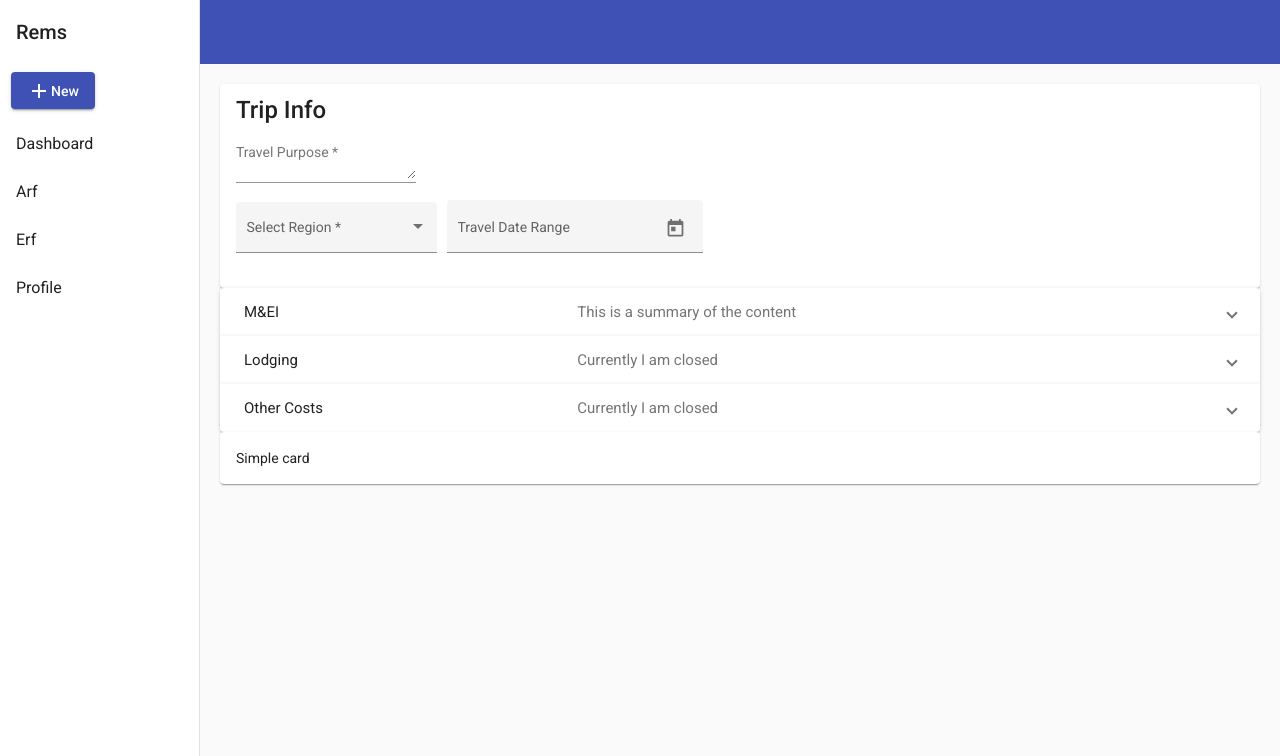
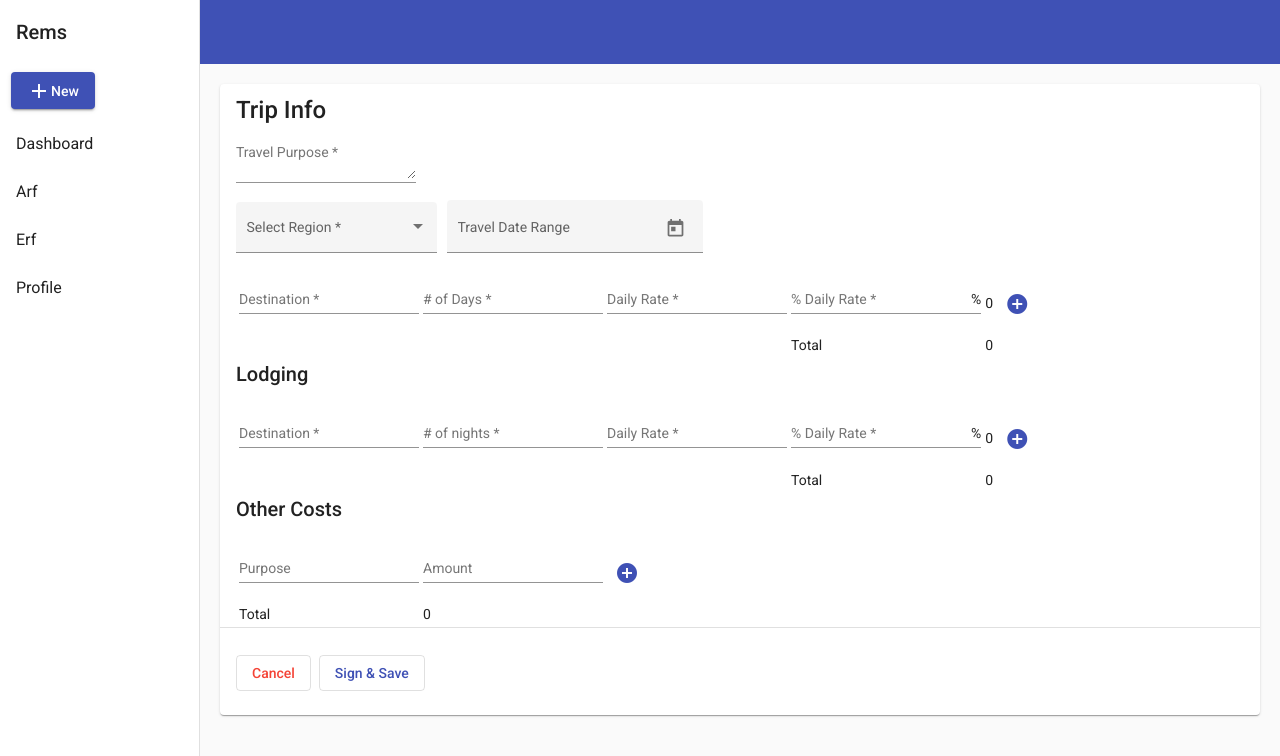
Before and after one commit to v4mpc/rems, an Angular app in the folder frontend/: page /arfs-create in a window 1280 px wide. Shown: the top 756 px of the page. Built offline with nearby package versions, Linux system fonts and the light colour scheme.

Commit message:
arf form ready for api save

```diff
--- a/frontend/src/app/pages/arf-create/arf-create.component.html
+++ b/frontend/src/app/pages/arf-create/arf-create.component.html
@@ -42,17 +42,8 @@
                 Please fill travel date range
             </mat-error>
         </mat-form-field>
-    </mat-card>
-    <mat-accordion>
-        <mat-expansion-panel>
-            <mat-expansion-panel-header>
-                <mat-panel-title>
-                    M&EI
-                </mat-panel-title>
-                <mat-panel-description>
-                    This is a summary of the content
-                </mat-panel-description>
-            </mat-expansion-panel-header>
+
+        <br>
         <div formArrayName="mes">
             <!-- <h2>M&IE</h2> -->
             <table>
@@ -129,18 +120,9 @@
                 </tbody>
             </table>
         </div>
-        </mat-expansion-panel>
-        <mat-expansion-panel (opened)="panelOpenState = true" (closed)="panelOpenState = false">
-            <mat-expansion-panel-header>
-                <mat-panel-title>
-                    Lodging
-                </mat-panel-title>
-                <mat-panel-description>
-                    Currently I am {{panelOpenState ? 'open' : 'closed'}}
-                </mat-panel-description>
-            </mat-expansion-panel-header>
+
         <div formArrayName="lodgings">
-                <!-- <h2>Lodging</h2> -->
+            <h2>Lodging</h2>
             <table>
                 <thead>
                 </thead>
@@ -215,18 +197,9 @@
                 </tbody>
             </table>
         </div>
-        </mat-expansion-panel>
-        <mat-expansion-panel (opened)="panelOpenState = true" (closed)="panelOpenState = false">
-            <mat-expansion-panel-header>
-                <mat-panel-title>
-                    Other Costs
-                </mat-panel-title>
-                <mat-panel-description>
-                    Currently I am {{panelOpenState ? 'open' : 'closed'}}
-                </mat-panel-description>
-            </mat-expansion-panel-header>
+
         <div formArrayName="otherCosts">
-                <!-- <h2>Other Costs</h2> -->
+            <h2>Other Costs</h2>
 
 
             <table>
@@ -290,10 +263,29 @@
                 </tbody>
             </table>
         </div>
-        </mat-expansion-panel>
-    </mat-accordion>
 
-    <mat-card>Simple card</mat-card>
+        <mat-divider></mat-divider>
+        <br>
+        <section>
+
+            <div class="example-button-row">
+
+                <button mat-stroked-button color="warn">Cancel</button>
+
+                <button mat-stroked-button color="primary">Sign & Save</button>
+
+
+
+            </div>
+        </section>
+
+    </mat-card>
+
+
+
+
+
+
 
 
 </form>
--- a/frontend/src/app/pages/arf-create/arf-create.component.scss
+++ b/frontend/src/app/pages/arf-create/arf-create.component.scss
@@ -2,3 +2,15 @@
   .example-container .mat-form-field + .mat-form-field {
     margin-left: 10px;
   }
+
+  section {
+    display: table;
+  }
+  .example-button-row {
+    display: table-cell;
+    width: 490px;
+  }
+
+  .example-button-row .mat-button-base {
+    margin: 8px 8px 8px 0;
+  }
```
Lines whose indentation alone changed are shown as unchanged.
